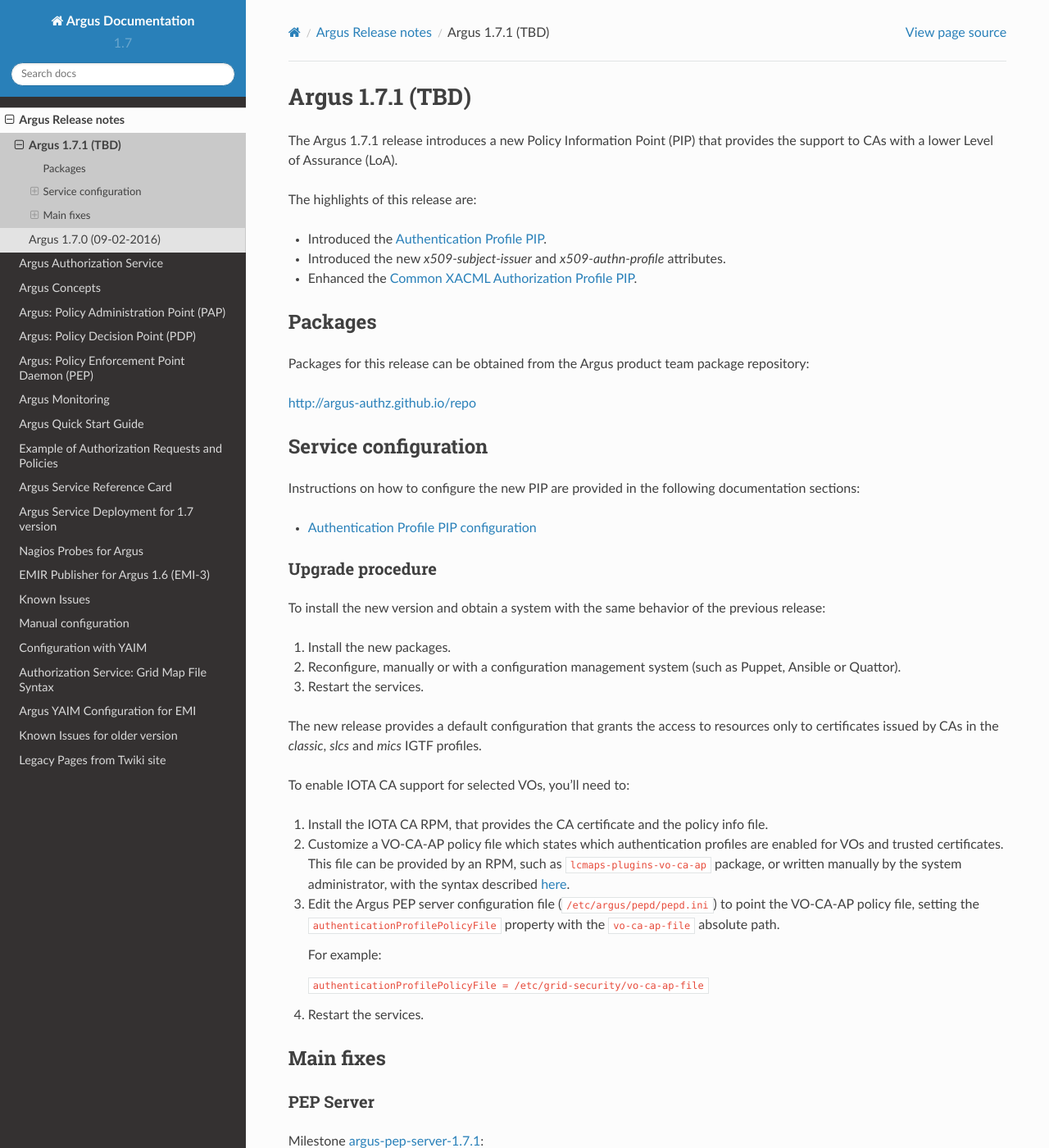
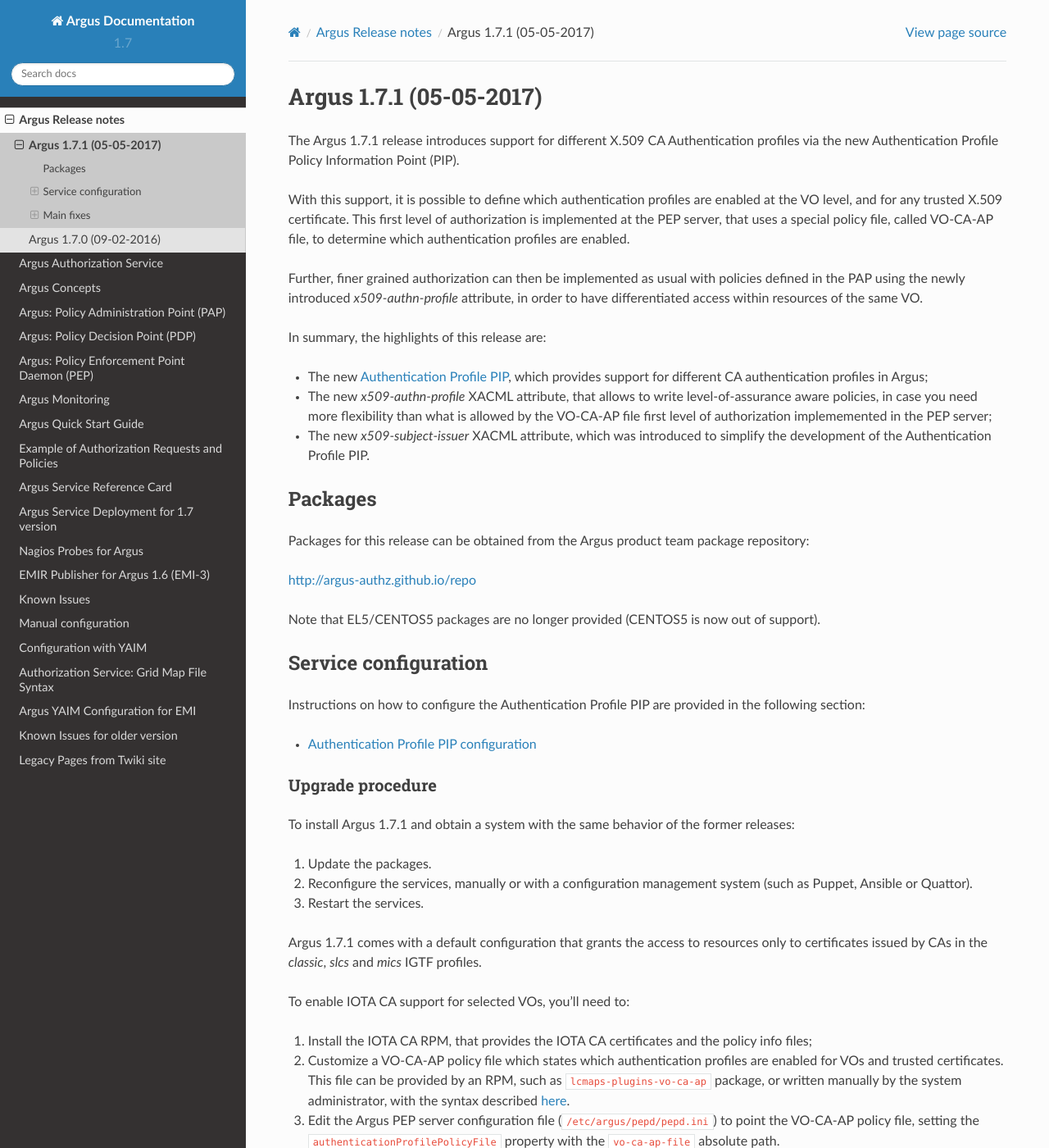
Before and after one commit to argus-authz/argus-documentation, a Sphinx documentation site: the page built from source/release_notes/v_1_7_1.rst, in a window 1280 px wide and 1400 px high. Shown: the whole window at 82% size. Built offline with Sphinx 7.4.7 and the Read the Docs theme 2.0.0, drawn with Linux system fonts in a browser that asks for light colours.

Commit message:
Some work on 1.7.1 doc

```diff
--- a/source/pep/pips/authn_profile_pip.rst
+++ b/source/pep/pips/authn_profile_pip.rst
@@ -4,7 +4,7 @@
 --------------------------
 
 .. warning::
-   **This PIP is new since Argus 1.7.1**
+   **This PIP has been introduced in Argus 1.7.1**
 
 This PIP uses the informations extracted from the certificate by
 :ref:`argus_pep_pip_common_xacml_authz_profile` and
--- a/source/release_notes/v_1_7_1.rst
+++ b/source/release_notes/v_1_7_1.rst
@@ -1,16 +1,32 @@
 .. _v1_7_1:
 
-Argus 1.7.1 (TBD)
-=================
+Argus 1.7.1 (05-05-2017)
+========================
 
-The Argus 1.7.1 release introduces a new Policy Information Point (PIP) that
-provides the support to CAs with a lower Level of Assurance (LoA).
+The Argus 1.7.1 release introduces support for different X.509 CA
+Authentication profiles via the new Authentication Profile Policy Information
+Point (PIP).
 
-The highlights of this release are:
+With this support, it is possible to define which authentication profiles are
+enabled at the VO level, and for any trusted X.509 certificate. This first
+level of authorization is implemented at the PEP server, that uses a special
+policy file, called VO-CA-AP file, to determine which authentication profiles
+are enabled.
 
-- Introduced the :ref:`Authentication Profile PIP <argus_pep_pip_authn_profile_pip>`.
-- Introduced the new *x509-subject-issuer* and *x509-authn-profile* attributes.
-- Enhanced the :ref:`Common XACML Authorization Profile PIP <argus_pep_pip_common_xacml_authz_profile>`.
+Further, finer grained authorization can then be implemented as usual with
+policies defined in the PAP using the newly introduced *x509-authn-profile*
+attribute, in order to have differentiated access within resources of the same
+VO.
+
+In summary, the highlights of this release are:
+
+- The new :ref:`Authentication Profile PIP <argus_pep_pip_authn_profile_pip>`, which
+  provides support for different CA authentication profiles in Argus;
+- The new *x509-authn-profile* XACML attribute, that allows to write level-of-assurance aware policies, in case
+  you need more flexibility than what is allowed by the VO-CA-AP file first level of authorization implememented in
+  the PEP server;
+- The new *x509-subject-issuer* XACML attribute, which was introduced to simplify the development
+  of the Authentication Profile PIP.
 
 Packages
 ~~~~~~~~
@@ -19,30 +35,33 @@
 
 http://argus-authz.github.io/repo
 
+Note that EL5/CENTOS5 packages are no longer provided (CENTOS5 is now out of support).
+
 Service configuration
 ~~~~~~~~~~~~~~~~~~~~~
 
-Instructions on how to configure the new PIP  are provided in the
-following documentation sections:
+Instructions on how to configure the Authentication Profile PIP are provided in
+the following section:
 
 - :ref:`Authentication Profile PIP configuration <argus_pep_pip_authn_profile_pip>`
 
 Upgrade procedure
 -----------------
 
-To install the new version and obtain a system with the same behavior of the previous release:
+To install Argus 1.7.1 and obtain a system with the same behavior of the former releases:
 
-#. Install the new packages.
-#. Reconfigure, manually or with a configuration management system (such as Puppet, Ansible or Quattor).
+#. Update the packages.
+#. Reconfigure the services, manually or with a configuration management system
+   (such as Puppet, Ansible or Quattor).
 #. Restart the services.
 
-The new release provides a default configuration that grants the
-access to resources only to certificates issued by CAs in the *classic*,
-*slcs* and *mics* IGTF profiles.
+Argus 1.7.1 comes with a default configuration that grants the access to
+resources only to certificates issued by CAs in the *classic*, *slcs* and
+*mics* IGTF profiles.
 
 To enable IOTA CA support for selected VOs, you’ll need to:
 
-#. Install the IOTA CA RPM, that provides the CA certificate and the policy info file.
+#. Install the IOTA CA RPM, that provides the IOTA CA certificates and the policy info files;
 #. Customize a VO-CA-AP policy file which states which authentication profiles are
    enabled for VOs and trusted certificates.
    This file can be provided by an RPM, such as ``lcmaps-plugins-vo-ca-ap`` package,
@@ -56,7 +75,6 @@
 
    ``authenticationProfilePolicyFile = /etc/grid-security/vo-ca-ap-file``
 #. Restart the services.
-
 
 Main fixes
 ~~~~~~~~~~
```
